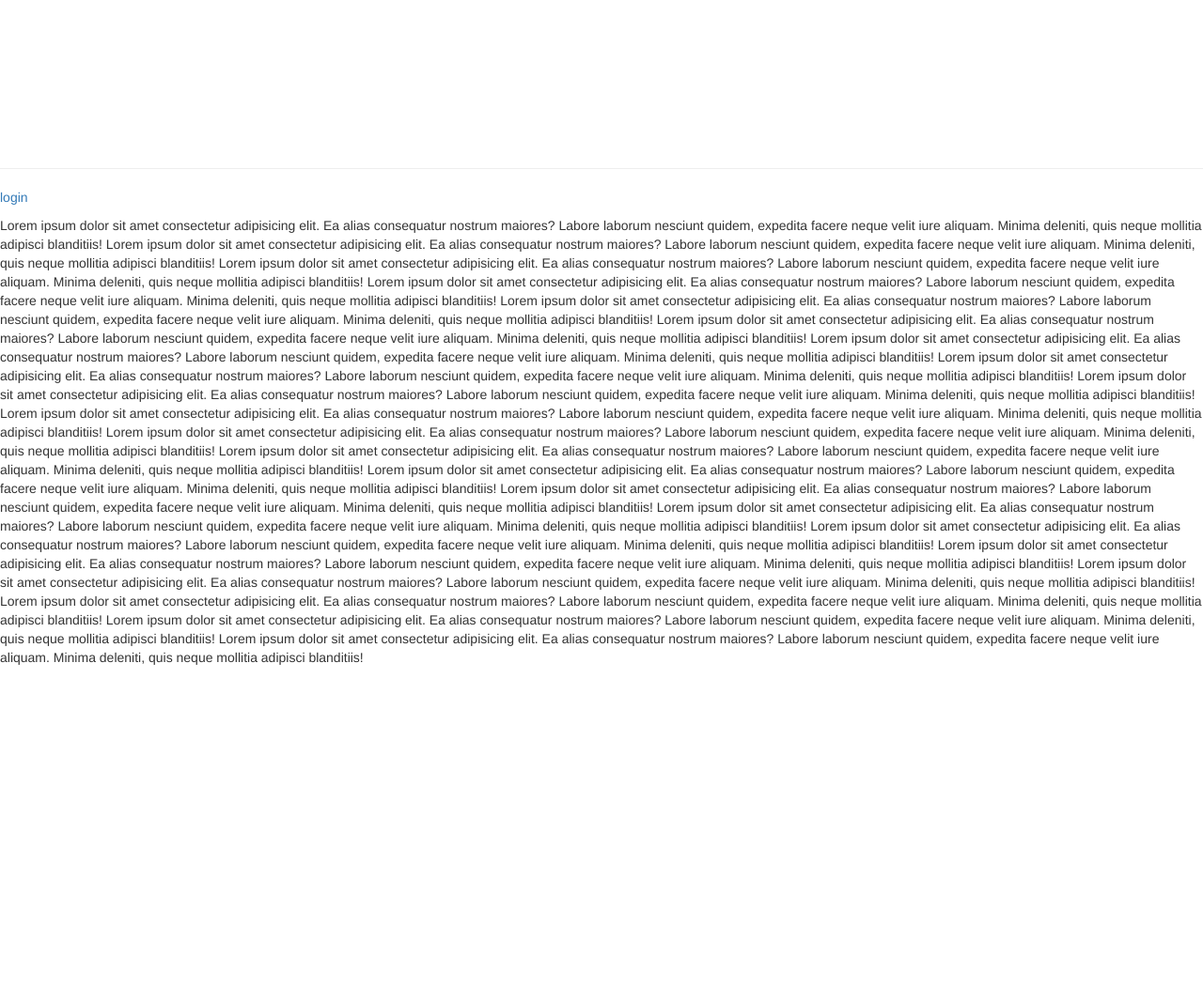
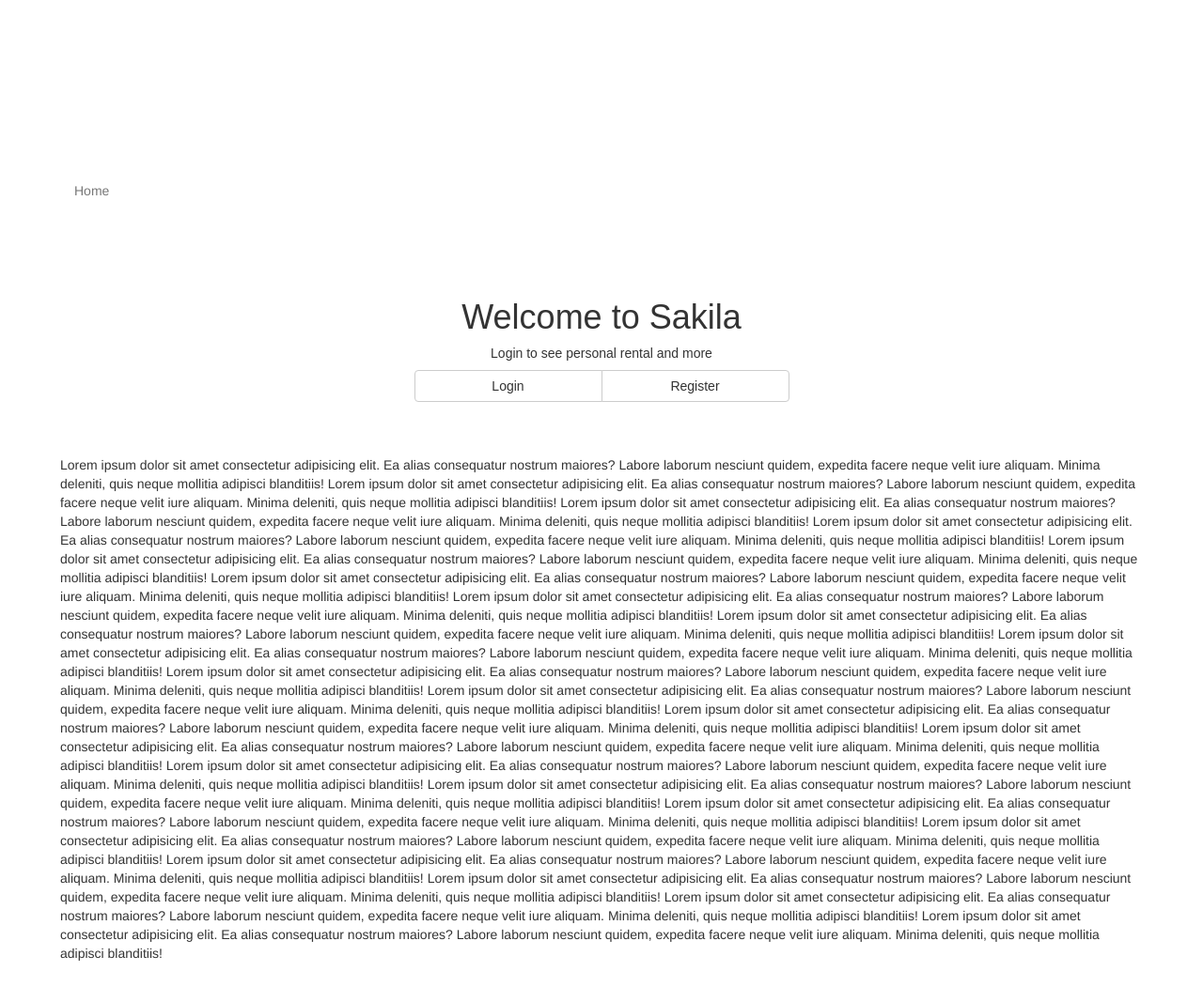
Before and after one commit to teoshibin/COMP1031_DB_CW2, a PHP site: page /page/main.php in a window 1280 px wide. Shown: the part 641-1692 px from the top of the page at 94% size. Before the commit the page ends 1349 px from the top, so only its background shows below. Run offline with PHP 8.4, Linux system fonts and the light colour scheme; the visitor is signed in with stand-in values (Sample User, id 1).

Commit message:
added new breadcrumb & buttons

```diff
--- a/css/body.css
+++ b/css/body.css
@@ -1,9 +1,21 @@
 
-.main-tweak {
-    text-align: left;
+/* form box */
+.wrapper {
+    font: 14px sans-serif;
+    padding: 5% 10%;
+    margin: 0 20%;
 }
 
-.box-container {
-    padding: 10%;
-    margin: 5% 20%;
+
+/* body box */
+.body-wrapper {
+    margin: 2% 5%;
 }
+
+.breadcrumb-tweak {
+    background-color: white;
+}
+
+.btn-width-tweak {
+    width: 200px !important;
+}
--- a/include/header.php
+++ b/include/header.php
@@ -6,6 +6,7 @@
     <title>Sakila</title>
     <link rel="stylesheet" href="https://maxcdn.bootstrapcdn.com/bootstrap/3.3.7/css/bootstrap.css">
     <link rel="stylesheet" href="../css/header.css">
+    <link rel="stylesheet" href="../css/body.css">
     <script src="../js/header.js"></script>
 </head>
 <body class="body-tweak">
--- a/page/main.php
+++ b/page/main.php
@@ -1,11 +1,21 @@
 <?php
     require_once('../include/header.php');
 ?>
-    <div class="main-body">
-        <hr>
-        <a href="login.php">login</a>
+    <div class="body-wrapper">
+
+        <ol class="breadcrumb breadcrumb-tweak">
+            <li class="active">Home</li>
+        </ol>
+
+        <div class="wrapper text-center">
+            <h1>Welcome to Sakila</h1>
+            <p>Login to see personal rental and more</p>
+            <div class="btn-group" role="group" aria-label="...">
+                <button type="button" class="btn btn-default btn-width-tweak" onclick="location.href='login.php'">Login</button>
+                <button type="button" class="btn btn-default btn-width-tweak" onclick="location.href='register.php'">Register</button>
+            </div>
+        </div>
         <p>
-    </div>
             Lorem ipsum dolor sit amet consectetur adipisicing elit. Ea alias consequatur nostrum maiores? Labore laborum nesciunt quidem, expedita facere neque velit iure aliquam. Minima deleniti, quis neque mollitia adipisci blanditiis!
             Lorem ipsum dolor sit amet consectetur adipisicing elit. Ea alias consequatur nostrum maiores? Labore laborum nesciunt quidem, expedita facere neque velit iure aliquam. Minima deleniti, quis neque mollitia adipisci blanditiis!
             Lorem ipsum dolor sit amet consectetur adipisicing elit. Ea alias consequatur nostrum maiores? Labore laborum nesciunt quidem, expedita facere neque velit iure aliquam. Minima deleniti, quis neque mollitia adipisci blanditiis!
@@ -28,6 +38,7 @@
             Lorem ipsum dolor sit amet consectetur adipisicing elit. Ea alias consequatur nostrum maiores? Labore laborum nesciunt quidem, expedita facere neque velit iure aliquam. Minima deleniti, quis neque mollitia adipisci blanditiis!
             Lorem ipsum dolor sit amet consectetur adipisicing elit. Ea alias consequatur nostrum maiores? Labore laborum nesciunt quidem, expedita facere neque velit iure aliquam. Minima deleniti, quis neque mollitia adipisci blanditiis!
         </p>
+    </div>
 <!-- <?php
     // if(isset($_SESSION["loggedin"]) && $_SESSION["loggedin"] === true){ //isset prevent user from editing url to get in the logged in page
     // header("location: welcome.php");// redirect function in php
```
Also changed, not shown: page/login.php (+7 -5 lines), page/register.php (+10 -12 lines). Lines whose indentation alone changed are shown as unchanged.
